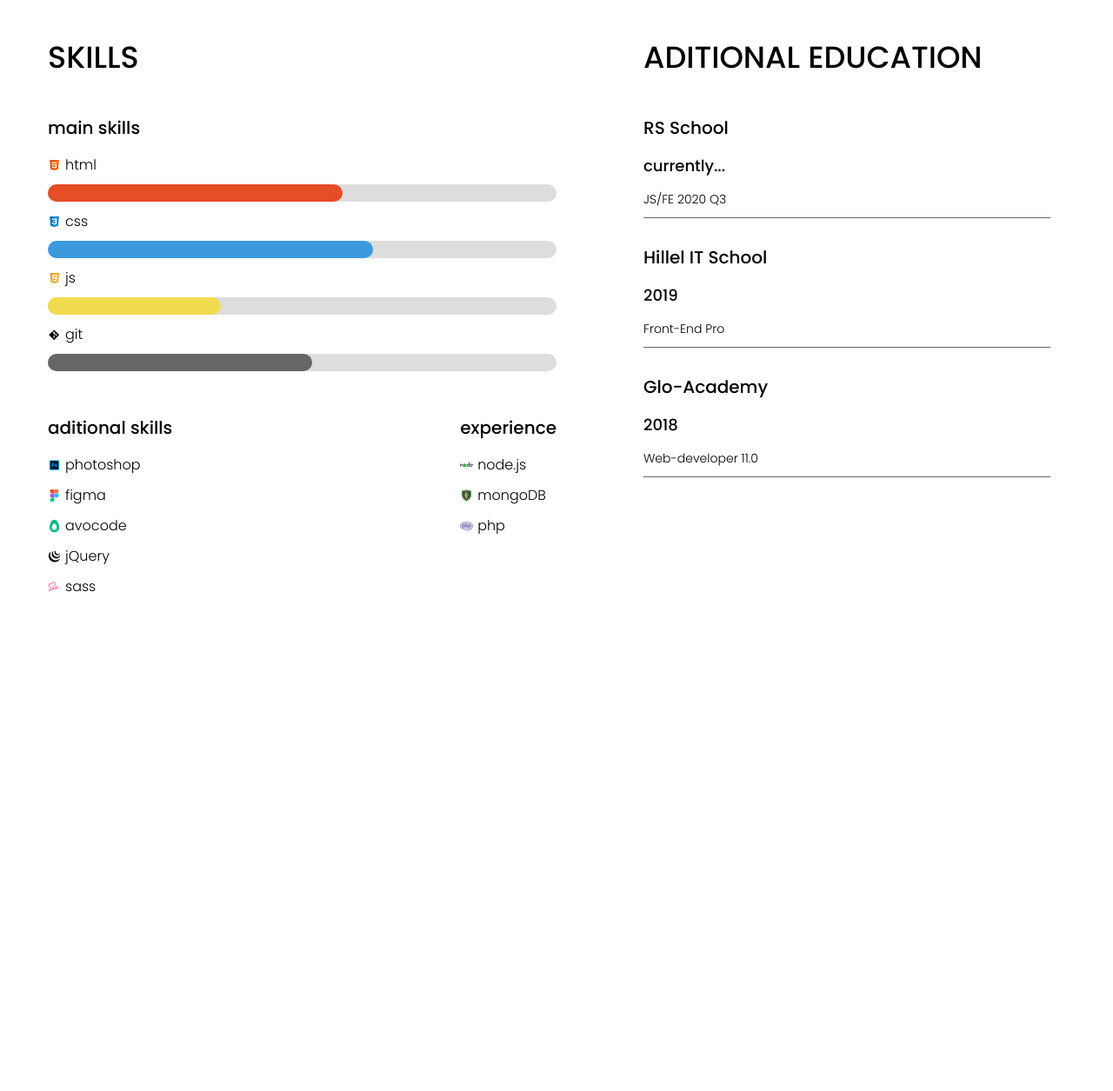
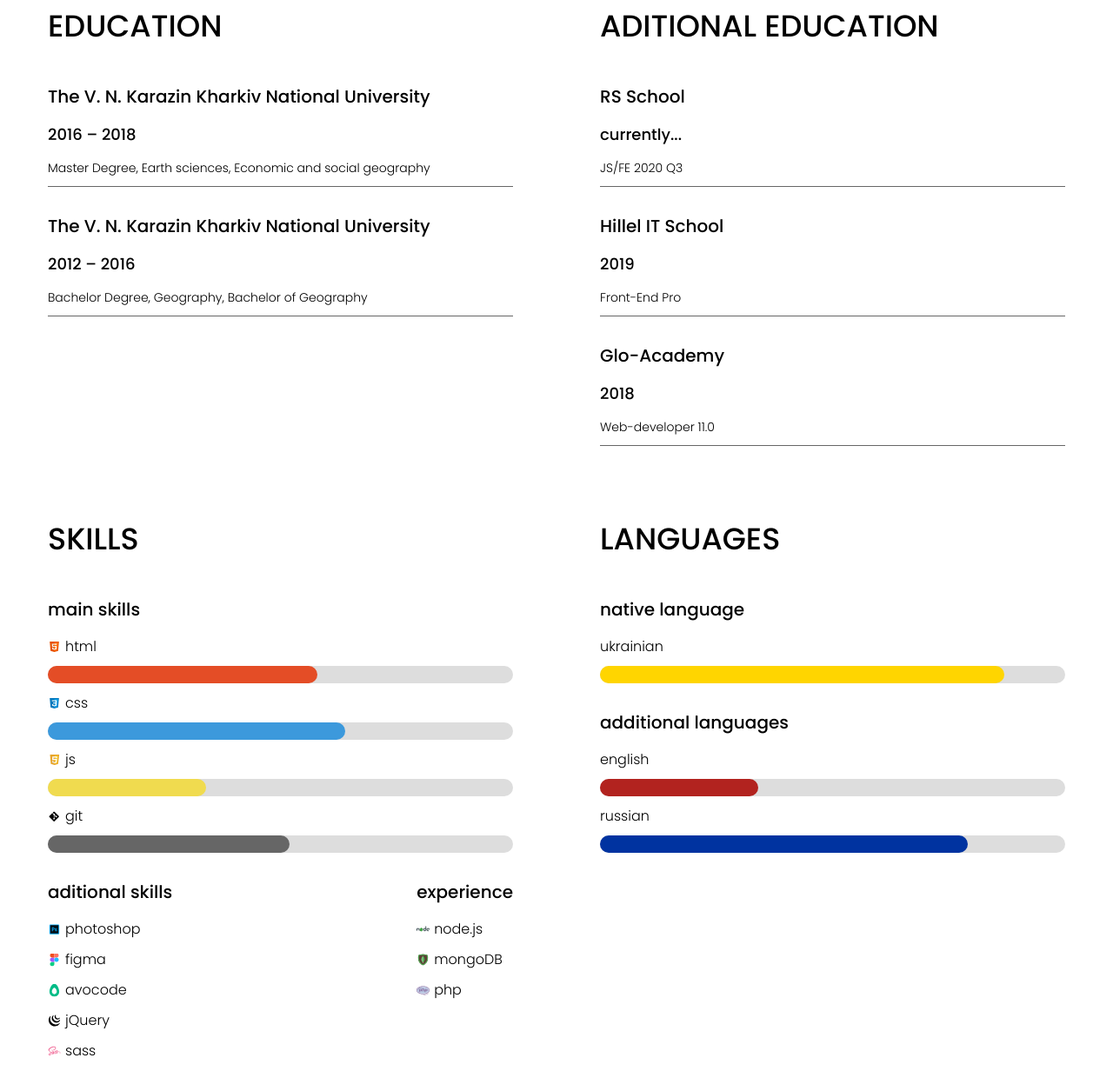
Before and after one commit to ghostkeeper95/rsschool-cv, a plain HTML site: page index.html in a window 1280 px wide. Shown: the part 1168-2423 px from the top of the page at 87% size. Before the commit the page ends 2025 px from the top, so only its background shows below. Drawn offline with Linux system fonts and the light colour scheme.

Commit message:
refactor: change structure of the project

```diff
--- a/index.html
+++ b/index.html
@@ -41,7 +41,7 @@
     <section class="section">
       <div class="container">
         <div class="row">
-          <div class="about left-block">
+          <div class="about">
             <h2 class="title">About me</h2>
             <p class="about-text">Hello, I’m Viktor. I’m beginning Front-End Developer from Kharkiv, Ukraine.</p>
             <p class="about-text">I’m interested in web development and everything connected with it. Currently, my main
@@ -50,50 +50,19 @@
             <p class="about-text">From soft skills, I can single out the ability to learn quickly, self-organization,
               self-learning, the desire to learn new things.</p>
           </div>
-          <div class="education right-block">
+        </div>
+        <div class="row">
+          <div class="education left-block">
             <h2 class="title">Education</h2>
             <div class="education-block">
               <span class="education__university">The V. N. Karazin Kharkiv National University</span>
-              <span class="education__years">2012 – 2018</span>
+              <span class="education__years">2016 – 2018</span>
               <span class="education__text">Master Degree, Earth sciences, Economic and social geography</span>
             </div>
-          </div>
-        </div>
-        <div class="row">
-          <div class="skills left-block">
-            <h2 class="title skills-title">Skills</h2>
-            <div class="skills-block skills-main">
-              <h3 class="skills-subtitle">main skills</h3>
-              <span class="skill skills__html">html</span>
-              <div class="skills-box">
-                <div class="skills-progress html"></div>
-              </div>
-              <span class="skill skills__css">css</span>
-              <div class="skills-box">
-                <div class="skills-progress css"></div>
-              </div>
-              <span class="skill skills__js">js</span>
-              <div class="skills-box">
-                <div class="skills-progress js"></div>
-              </div>
-              <span class="skill skills__git">git</span>
-              <div class="skills-box">
-                <div class="skills-progress git"></div>
-              </div>
-            </div>
-            <div class="skills-block">
-              <h3 class="skills-subtitle">aditional skills</h3>
-              <span class="skill skills__ps">photoshop</span>
-              <span class="skill skills__figma">figma</span>
-              <span class="skill skills__avocode">avocode</span>
-              <span class="skill skills__jq">jQuery</span>
-              <span class="skill skills__sass">sass</span>
-            </div>
-            <div class="skills-block">
-              <h3 class="skills-subtitle">experience</h3>
-              <span class="skill skills__node">node.js</span>
-              <span class="skill skills__mongodb">mongoDB</span>
-              <span class="skill skills__php">php</span>
+            <div class="education-block">
+              <span class="education__university">The V. N. Karazin Kharkiv National University</span>
+              <span class="education__years">2012 – 2016</span>
+              <span class="education__text">Bachelor Degree, Geography, Bachelor of Geography</span>
             </div>
           </div>
           <div class="aditional-education right-block">
@@ -115,6 +84,65 @@
             </div>
           </div>
         </div>
+        <div class="row">
+          <div class="skills left-block">
+            <h2 class="title skills-title">Skills</h2>
+            <div class="skills-block skills-main">
+              <h3 class="skills-subtitle">main skills</h3>
+              <span class="skills-info skills__html">html</span>
+              <div class="skills-box">
+                <div class="skills-progress html"></div>
+              </div>
+              <span class="skills-info skills__css">css</span>
+              <div class="skills-box">
+                <div class="skills-progress css"></div>
+              </div>
+              <span class="skills-info skills__js">js</span>
+              <div class="skills-box">
+                <div class="skills-progress js"></div>
+              </div>
+              <span class="skills-info skills__git">git</span>
+              <div class="skills-box">
+                <div class="skills-progress git"></div>
+              </div>
+            </div>
+            <div class="skills-block">
+              <h3 class="skills-subtitle">aditional skills</h3>
+              <span class="skills-info skills__ps">photoshop</span>
+              <span class="skills-info skills__figma">figma</span>
+              <span class="skills-info skills__avocode">avocode</span>
+              <span class="skills-info skills__jq">jQuery</span>
+              <span class="skills-info skills__sass">sass</span>
+            </div>
+            <div class="skills-block">
+              <h3 class="skills-subtitle">experience</h3>
+              <span class="skills-info skills__node">node.js</span>
+              <span class="skills-info skills__mongodb">mongoDB</span>
+              <span class="skills-info skills__php">php</span>
+            </div>
+          </div>
+          <div class="skills right-block">
+            <h2 class="title skills-title">Languages</h2>
+            <div class="skills-block skills-main">
+              <h3 class="skills-subtitle">native language</h3>
+              <span class="skills-info skills__lang">ukrainian</span>
+              <div class="skills-box">
+                <div class="skills-progress ukr"></div>
+              </div>
+            </div>
+            <div class="skills-block skills-main">
+              <h3 class="skills-subtitle">additional languages</h3>
+              <span class="skills-info skills__lang">english</span>
+              <div class="skills-box">
+                <div class="skills-progress eng"></div>
+              </div>
+              <span class="skills-info skills__lang">russian</span>
+              <div class="skills-box">
+                <div class="skills-progress rus"></div>
+              </div>
+            </div>
+          </div>
+        </div>
       </div>
     </section>
   </main>
--- a/sass/style.sass
+++ b/sass/style.sass
@@ -116,15 +116,16 @@
 
 .row
   display: flex
+  align-items: start
   margin-bottom: 50px
   .left-block
     flex-basis: 50%
     margin-right: 100px
   .right-block
-    flex-basis: 40%
+    flex-basis: 50%
   .about
     &-text
-      font-size: 15px
+      font-size: 18px
       line-height: 2
       margin-bottom: 20px
       +light
@@ -154,7 +155,7 @@
     &-title
       flex-basis: 100%
     &-block
-      margin-bottom: 40px
+      margin-bottom: 20px
     &-main
       flex-basis: 100%
     &-subtitle
@@ -162,7 +163,7 @@
       margin-bottom: 15px
       font-size: 20px
       +medium
-    .skill
+    &-info
       display: block
       position: relative
       font-size: 16px
@@ -196,6 +197,15 @@
     .git
       width: 52%
       background-color: #666666
+    .ukr
+      width: 87%
+      background-color: #FFD500
+    .eng
+      width: 34%
+      background-color: #B2231F
+    .rus
+      width: 79%
+      background-color: #0033A0
     &__html
       &::before
         background: url(../img/skills/html5.svg) no-repeat center
@@ -268,3 +278,5 @@
         background-size: 15px 15px
         width: 15px
         height: 15px
+    &__lang
+      margin-left: 0
```
Also changed, not shown: css/style.css, img/examples/bot.jpg (added), img/examples/luxestate.jpg (added), img/examples/skinali.jpg (added), img/skills/rus.svg (added), img/skills/ukr.svg (added), img/skills/usa.svg (added), 1 other file.
